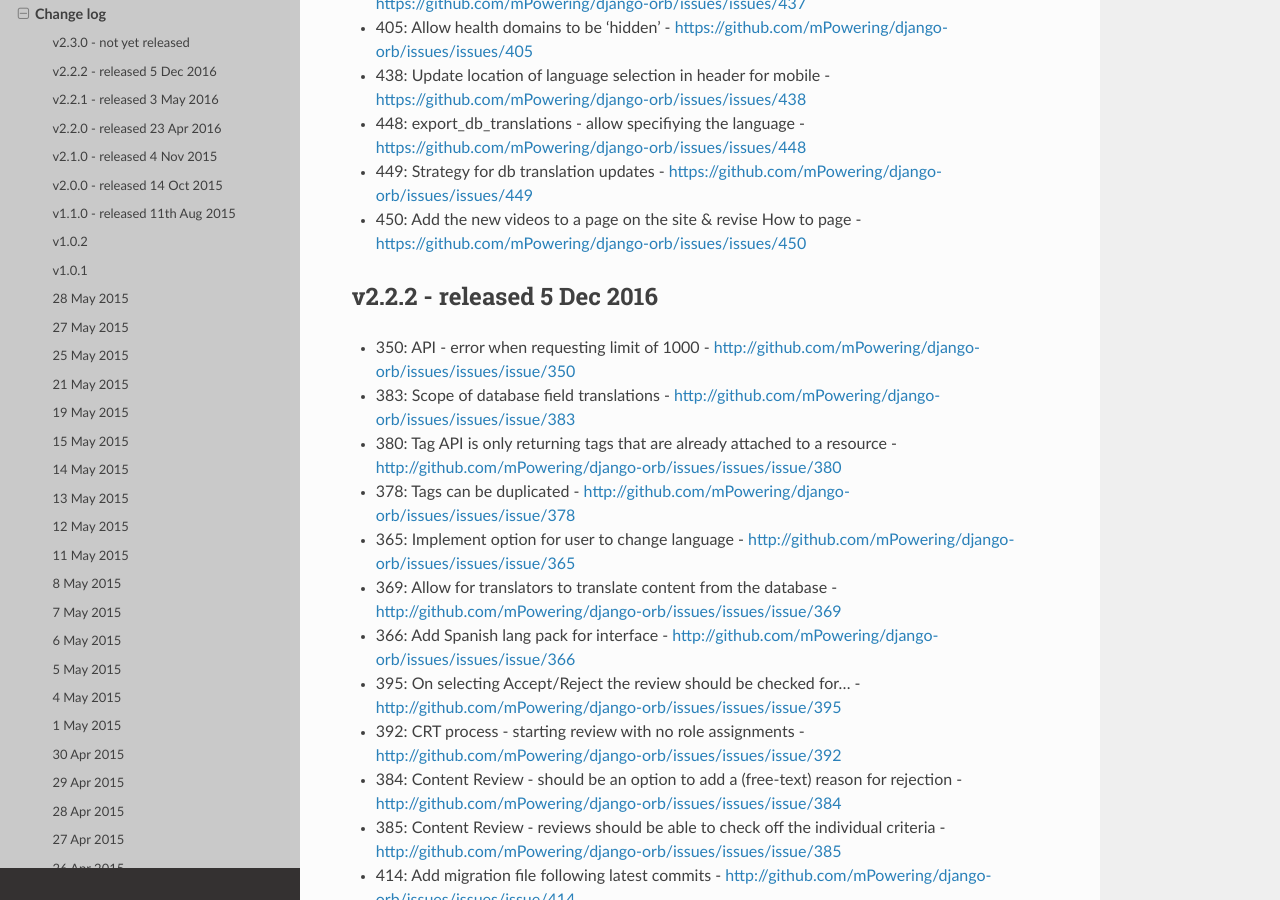
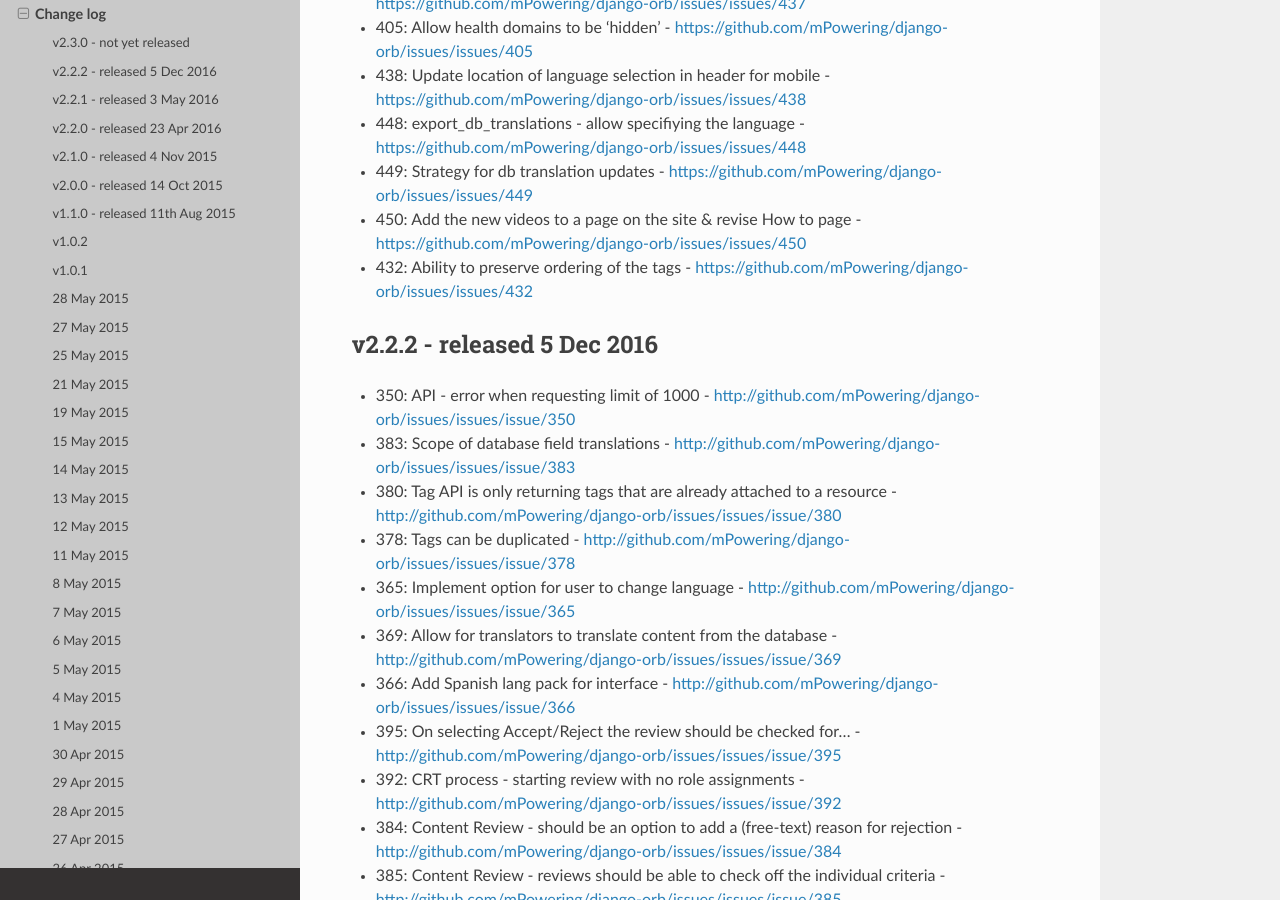
Before and after one commit to mPowering/django-orb, a Sphinx documentation site: the page built from docs/technical/changelog.rst, in a window 1280 px wide and 900 px high, scrolled down 488 px. Built offline with Sphinx 7.4.7 and the Read the Docs theme 2.0.0, drawn with Linux system fonts in a browser that asks for light colours.

Commit message:
update docs

```diff
--- a/docs/technical/changelog.rst
+++ b/docs/technical/changelog.rst
@@ -17,6 +17,8 @@
 * 448: export_db_translations - allow specifiying the language - https://github.com/mPowering/django-orb/issues/issues/448
 * 449: Strategy for db translation updates - https://github.com/mPowering/django-orb/issues/issues/449
 * 450: Add the new videos to a page on the site & revise How to page - https://github.com/mPowering/django-orb/issues/issues/450
+* 432: Ability to preserve ordering of the tags - https://github.com/mPowering/django-orb/issues/issues/432
+
 
 v2.2.2 - released 5 Dec 2016
 ---------------------------------
```
